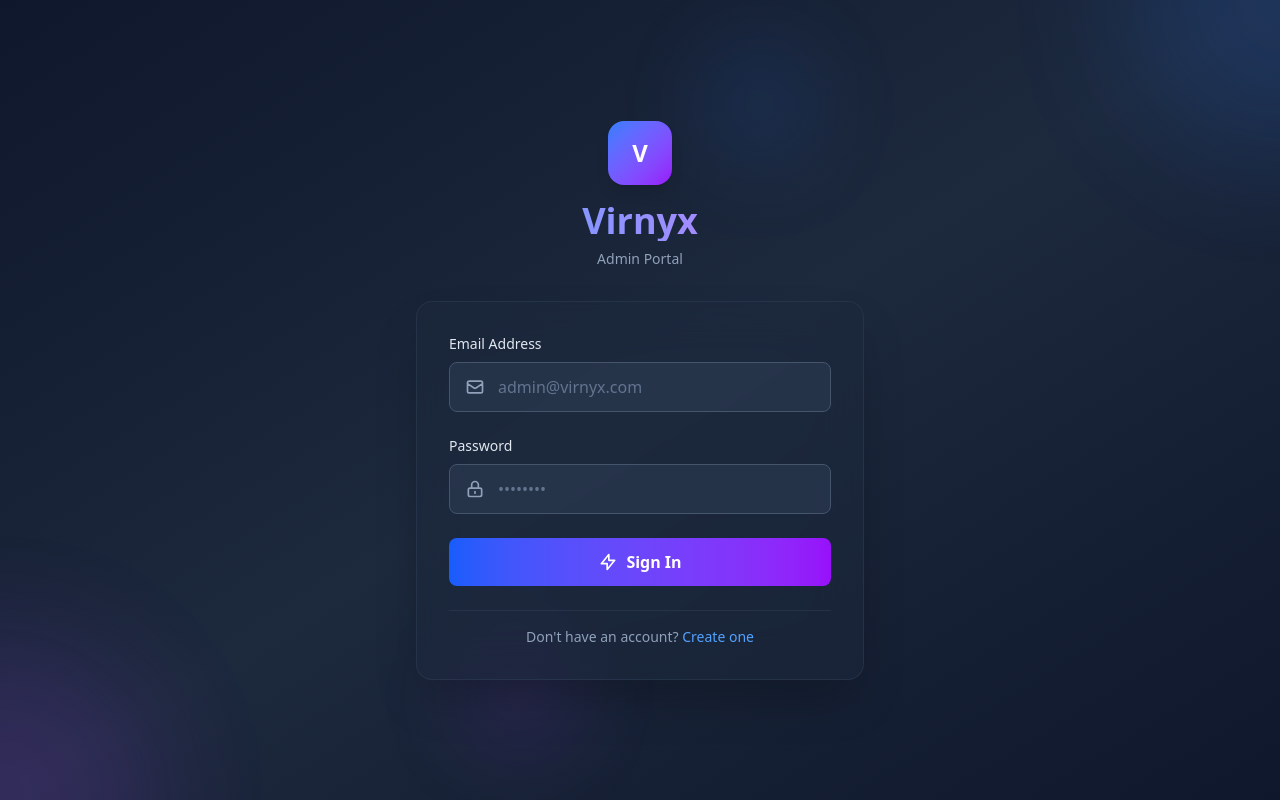
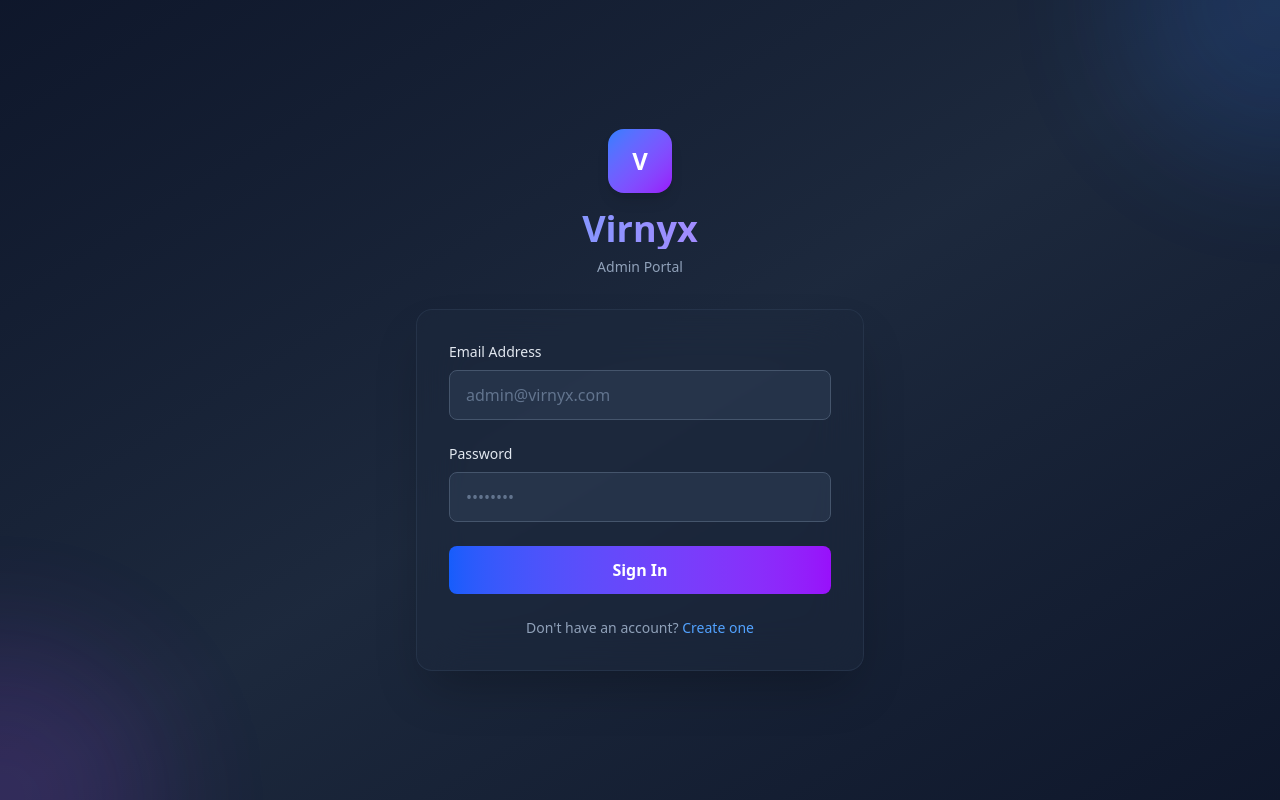
Before and after one commit to Neovaris/Virnyx, a Next.js app in the folder admin-panel/: page /login in a window 1280 px wide. Built offline with nearby package versions, Linux system fonts and the light colour scheme.

Commit message:
fix: typed login response + generic json parser

```diff
--- a/admin-panel/src/app/(auth)/login/page.tsx
+++ b/admin-panel/src/app/(auth)/login/page.tsx
@@ -4,16 +4,28 @@ import { useState } from "react";
 import { useRouter } from "next/navigation";
 import Link from "next/link";
 
-async function readJsonSafe(res: Response) {
+// ✅ Generic JSON parser
+async function readJsonSafe<T = any>(res: Response): Promise<T | null> {
   const text = await res.text();
   if (!text.trim()) return null;
 
   try {
-    return JSON.parse(text) as { message?: string } | null;
+    return JSON.parse(text) as T;
   } catch {
     return null;
   }
 }
+
+// ✅ Proper login response type
+type LoginResponse = {
+  token: string;
+  user: {
+    id: string;
+    email: string;
+    fullName: string;
+  };
+  message?: string;
+};
 
 export default function LoginPage() {
   const router = useRouter();
@@ -35,14 +47,14 @@ export default function LoginPage() {
         body: JSON.stringify({ email, password }),
       });
 
-      const data = await readJsonSafe(res);
+      const data = await readJsonSafe<LoginResponse>(res);
 
       if (!res.ok) {
         setErr(data?.message ?? "Login failed");
         return;
       }
 
-      // Store token in localStorage for API interceptors
+      // ✅ Store token safely
       if (data?.token) {
         localStorage.setItem("token", data.token);
       }
@@ -58,15 +70,17 @@ export default function LoginPage() {
 
   return (
     <div className="min-h-screen w-full flex items-center justify-center p-4 bg-gradient-to-br from-slate-900 via-slate-800 to-slate-900 relative overflow-hidden">
-      {/* Animated background elements */}
+      {/* Background effects */}
       <div className="absolute inset-0 overflow-hidden pointer-events-none">
         <div className="absolute -top-40 -right-40 w-80 h-80 bg-blue-500/20 rounded-full blur-3xl animate-pulse"></div>
-        <div className="absolute -bottom-40 -left-40 w-80 h-80 bg-purple-500/20 rounded-full blur-3xl animate-pulse" style={{ animationDelay: "1s" }}></div>
+        <div
+          className="absolute -bottom-40 -left-40 w-80 h-80 bg-purple-500/20 rounded-full blur-3xl animate-pulse"
+          style={{ animationDelay: "1s" }}
+        ></div>
       </div>
 
-      {/* Main container */}
       <div className="w-full max-w-md relative z-10">
-        {/* Logo/Header section */}
+        {/* Header */}
         <div className="text-center mb-8">
           <div className="inline-flex items-center justify-center w-16 h-16 rounded-2xl bg-gradient-to-br from-blue-500 to-purple-600 mb-4 shadow-lg">
             <span className="text-2xl font-bold text-white">V</span>
@@ -77,185 +91,69 @@ export default function LoginPage() {
           <p className="text-slate-400 text-sm">Admin Portal</p>
         </div>
 
-        {/* Form card */}
+        {/* Form */}
         <form
           onSubmit={onSubmit}
-          className="backdrop-blur-xl bg-slate-800/50 border border-slate-700/50 rounded-2xl p-8 shadow-2xl space-y-6 transition-all duration-300"
+          className="backdrop-blur-xl bg-slate-800/50 border border-slate-700/50 rounded-2xl p-8 shadow-2xl space-y-6"
         >
-          {/* Email field */}
-          <div className="space-y-2">
-            <label htmlFor="email" className="block text-sm font-medium text-slate-200">
+          {/* Email */}
+          <div>
+            <label className="block text-sm text-slate-200 mb-2">
               Email Address
             </label>
-            <div
-              className={`flex items-center relative transition-all duration-200 rounded-lg ${
-                focusedField === "email" ? "ring-2 ring-blue-500/50" : ""
-              }`}
-            >
-              <div className="absolute left-4 text-slate-400 pointer-events-none">
-                <svg
-                  className="w-5 h-5"
-                  fill="none"
-                  stroke="currentColor"
-                  viewBox="0 0 24 24"
-                >
-                  <path
-                    strokeLinecap="round"
-                    strokeLinejoin="round"
-                    strokeWidth={2}
-                    d="M3 8l7.89 5.26a2 2 0 002.22 0L21 8M5 19h14a2 2 0 002-2V7a2 2 0 00-2-2H5a2 2 0 00-2 2v10a2 2 0 002 2z"
-                  />
-                </svg>
-              </div>
             <input
-                id="email"
               type="email"
-                autoComplete="email"
               required
               placeholder="admin@virnyx.com"
               value={email}
               onChange={(e) => setEmail(e.target.value)}
               onFocus={() => setFocusedField("email")}
               onBlur={() => setFocusedField(null)}
-                className="w-full pl-12 pr-4 py-3 bg-slate-700/50 border border-slate-600 rounded-lg text-slate-100 placeholder-slate-500 focus:outline-none focus:border-blue-500 transition-colors duration-200"
+              className="w-full px-4 py-3 bg-slate-700/50 border border-slate-600 rounded-lg text-slate-100 placeholder-slate-500 focus:outline-none focus:border-blue-500"
             />
           </div>
-          </div>
 
-          {/* Password field */}
-          <div className="space-y-2">
-            <label htmlFor="password" className="block text-sm font-medium text-slate-200">
+          {/* Password */}
+          <div>
+            <label className="block text-sm text-slate-200 mb-2">
               Password
             </label>
-            <div
-              className={`flex items-center relative transition-all duration-200 rounded-lg ${
-                focusedField === "password" ? "ring-2 ring-blue-500/50" : ""
-              }`}
-            >
-              <div className="absolute left-4 text-slate-400 pointer-events-none">
-                <svg
-                  className="w-5 h-5"
-                  fill="none"
-                  stroke="currentColor"
-                  viewBox="0 0 24 24"
-                >
-                  <path
-                    strokeLinecap="round"
-                    strokeLinejoin="round"
-                    strokeWidth={2}
-                    d="M12 15v2m-6 4h12a2 2 0 002-2v-6a2 2 0 00-2-2H6a2 2 0 00-2 2v6a2 2 0 002 2zm10-10V7a4 4 0 00-8 0v4h8z"
-                  />
-                </svg>
-              </div>
             <input
-                id="password"
               type="password"
-                autoComplete="current-password"
               required
               placeholder="••••••••"
               value={password}
               onChange={(e) => setPassword(e.target.value)}
               onFocus={() => setFocusedField("password")}
               onBlur={() => setFocusedField(null)}
-                className="w-full pl-12 pr-4 py-3 bg-slate-700/50 border border-slate-600 rounded-lg text-slate-100 placeholder-slate-500 focus:outline-none focus:border-blue-500 transition-colors duration-200"
+              className="w-full px-4 py-3 bg-slate-700/50 border border-slate-600 rounded-lg text-slate-100 placeholder-slate-500 focus:outline-none focus:border-blue-500"
             />
           </div>
-          </div>
 
-          {/* Error message */}
+          {/* Error */}
           {err && (
-            <div className="flex items-start gap-3 p-4 rounded-lg bg-red-500/10 border border-red-500/20 animate-in fade-in slide-in-from-top-2">
-              <svg
-                className="w-5 h-5 text-red-400 flex-shrink-0 mt-0.5"
-                fill="currentColor"
-                viewBox="0 0 20 20"
-              >
-                <path
-                  fillRule="evenodd"
-                  d="M10 18a8 8 0 100-16 8 8 0 000 16zM8.707 7.293a1 1 0 00-1.414 1.414L8.586 10l-1.293 1.293a1 1 0 101.414 1.414L10 11.414l1.293 1.293a1 1 0 001.414-1.414L11.414 10l1.293-1.293a1 1 0 00-1.414-1.414L10 8.586 8.707 7.293z"
-                  clipRule="evenodd"
-                />
-              </svg>
-              <p className="text-sm text-red-300">{err}</p>
+            <div className="p-3 rounded-lg bg-red-500/10 border border-red-500/20 text-sm text-red-300">
+              {err}
             </div>
           )}
 
-          {/* Sign in button */}
+          {/* Button */}
           <button
             disabled={loading}
             type="submit"
-            className="w-full relative py-3 px-4 font-semibold rounded-lg overflow-hidden group transition-all duration-200 disabled:opacity-50 disabled:cursor-not-allowed"
+            className="w-full py-3 rounded-lg font-semibold text-white bg-gradient-to-r from-blue-600 to-purple-600 hover:opacity-90 transition disabled:opacity-50"
           >
-            {/* Button gradient background */}
-            <div className="absolute inset-0 bg-gradient-to-r from-blue-600 to-purple-600 group-hover:from-blue-500 group-hover:to-purple-500 transition-all duration-300"></div>
-
-            {/* Shimmer effect on hover */}
-            <div className="absolute inset-0 bg-gradient-to-r from-transparent via-white/20 to-transparent opacity-0 group-hover:opacity-100 translate-x-[-100%] group-hover:translate-x-[100%] transition-all duration-500"></div>
-
-            {/* Button text */}
-            <span className="relative flex items-center justify-center text-white gap-2">
-              {loading ? (
-                <>
-                  <svg
-                    className="w-5 h-5 animate-spin"
-                    fill="none"
-                    stroke="currentColor"
-                    viewBox="0 0 24 24"
-                  >
-                    <circle
-                      className="opacity-25"
-                      cx="12"
-                      cy="12"
-                      r="10"
-                      stroke="currentColor"
-                      strokeWidth="4"
-                    ></circle>
-                    <path
-                      className="opacity-75"
-                      fill="currentColor"
-                      d="M4 12a8 8 0 018-8V0C5.373 0 0 5.373 0 12h4zm2 5.291A7.962 7.962 0 014 12H0c0 3.042 1.135 5.824 3 7.938l3-2.647z"
-                    ></path>
-                  </svg>
-                  Signing in...
-                </>
-              ) : (
-                <>
-                  <svg
-                    className="w-5 h-5"
-                    fill="none"
-                    stroke="currentColor"
-                    viewBox="0 0 24 24"
-                  >
-                    <path
-                      strokeLinecap="round"
-                      strokeLinejoin="round"
-                      strokeWidth={2}
-                      d="M13 10V3L4 14h7v7l9-11h-7z"
-                    />
-                  </svg>
-                  Sign In
-                </>
-              )}
-            </span>
+            {loading ? "Signing in..." : "Sign In"}
           </button>
 
-          {/* Signup link */}
-          <div className="text-center pt-4 border-t border-slate-700/50">
-            <p className="text-slate-400 text-sm">
+          {/* Signup */}
+          <div className="text-center text-sm text-slate-400">
             Don&apos;t have an account?{" "}
-              <Link
-                href="/signup"
-                className="text-blue-400 hover:text-blue-300 font-medium transition-colors duration-200"
-              >
+            <Link href="/signup" className="text-blue-400 hover:underline">
               Create one
             </Link>
-            </p>
           </div>
         </form>
-
-        {/* Floating cards for visual interest */}
-        <div className="absolute -z-10 -top-20 right-10 w-32 h-32 bg-blue-500/10 rounded-full blur-2xl"></div>
-        <div className="absolute -z-10 -bottom-20 left-10 w-32 h-32 bg-purple-500/10 rounded-full blur-2xl"></div>
       </div>
     </div>
   );
```
Lines whose indentation alone changed are shown as unchanged.
